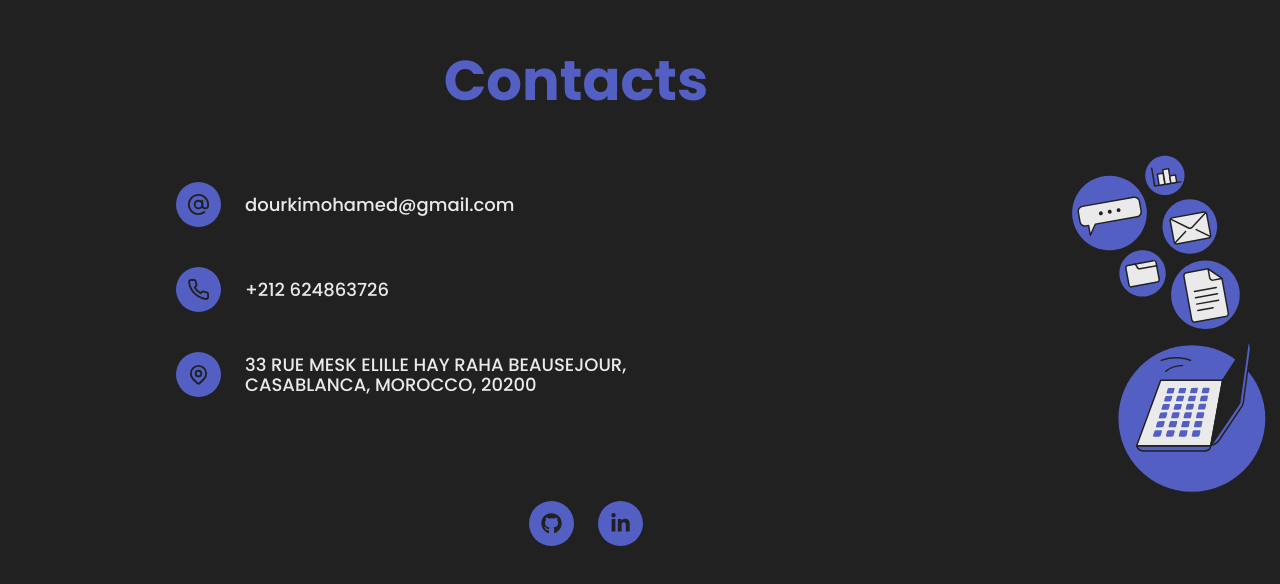
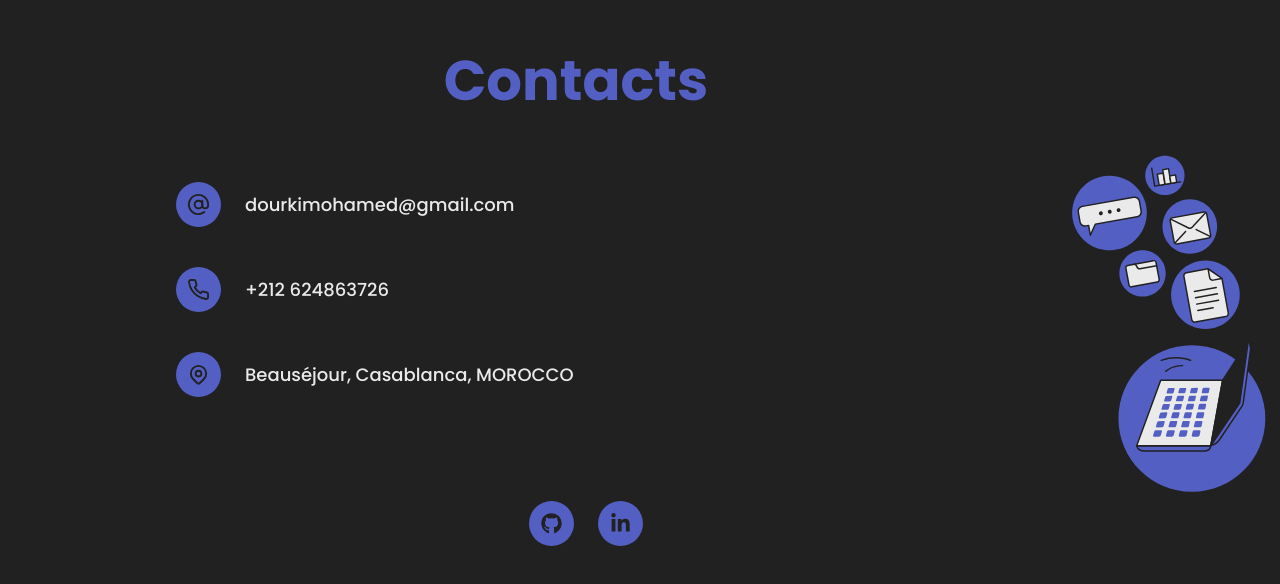
Before and after one commit to mdourki/Portfolio, a React (Create React App) app: page / in a window 1280 px wide. Shown: the part 5815-6399 px from the top of the page. Built offline with nearby package versions, Linux system fonts and the light colour scheme; a web font is replaced by a local one.

Commit message:
Update contactsData.js

```diff
--- a/src/data/contactsData.js
+++ b/src/data/contactsData.js
@@ -1,7 +1,7 @@
 export const contactsData = {
     email: 'dourkimohamed@gmail.com',
     phone: '+212 624863726',
-    address: '33 RUE MESK ELILLE HAY RAHA BEAUSEJOUR, CASABLANCA, MOROCCO, 20200',
+    address: 'Beauséjour, Casablanca, MOROCCO',
 
     sheetAPI: ''
 }
```
